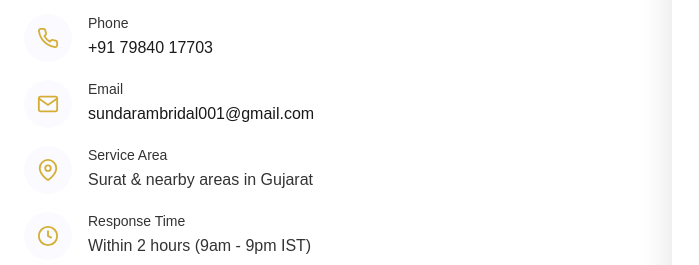
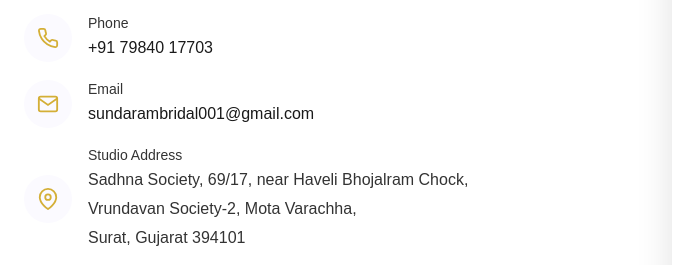
Before and after one commit to Rajp2002/sundaramBridal, a website built with Vite: page contact.html in a window 1280 px wide. Shown: the part 761-1026 px from the top of the page, 0-699 px from the left. Built offline with nearby package versions, Linux system fonts and the light colour scheme; a web font is replaced by a local one.

```diff
--- a/contact.html
+++ b/contact.html
@@ -132,8 +132,8 @@
                                 </svg>
                             </div>
                             <div>
-                                <div class="body-small text-gray">Service Area</div>
-                                <span class="body-text" data-content="service-area">Surat & nearby areas in Gujarat</span>
+                                <div class="body-small text-gray">Studio Address</div>
+                                <span class="body-text" data-content="studio-address">Sadhna Society, 69/17, near Haveli Bhojalram Chock,<br>Vrundavan Society-2, Mota Varachha,<br>Surat, Gujarat 394101</span>
                             </div>
                         </div>
 
```
Also changed, not shown: index.html (+3 -1 lines).
